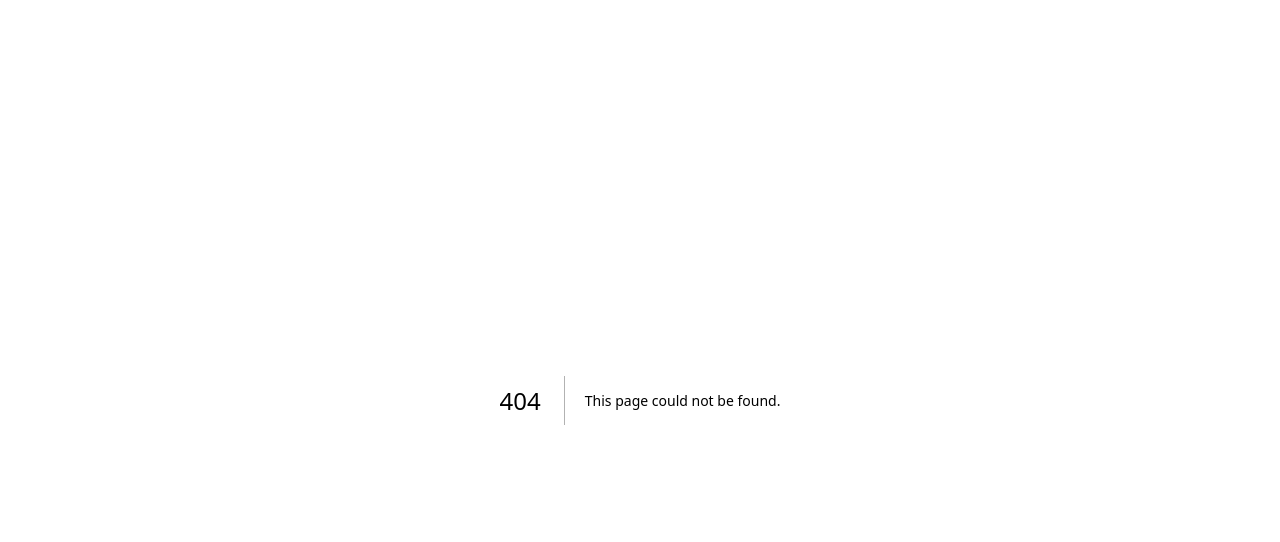
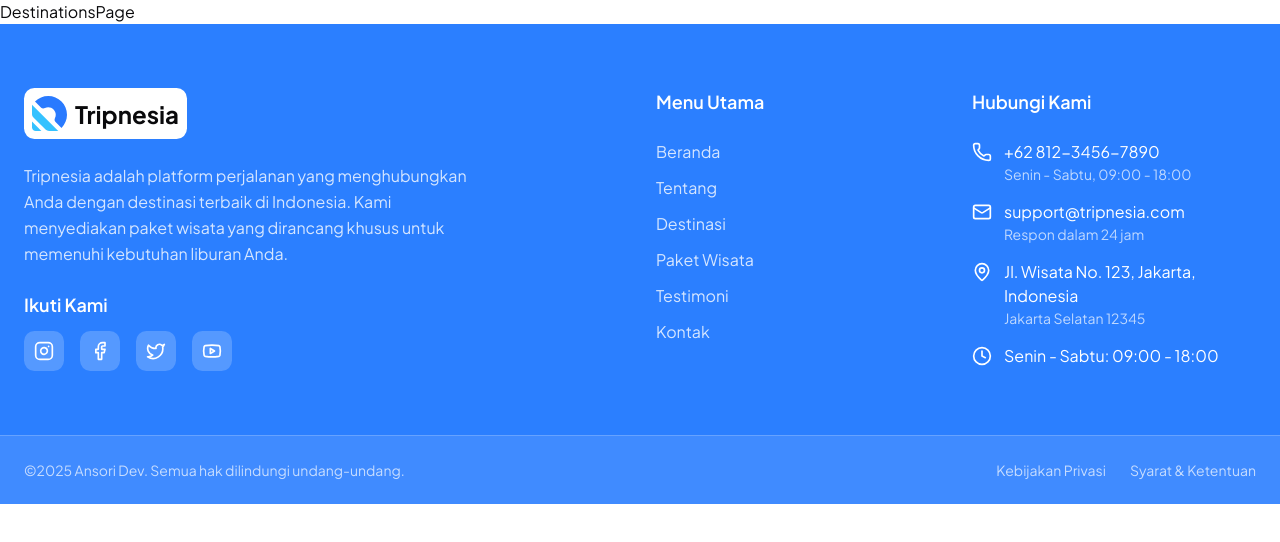
Before and after one commit to fitrondev/tripnesia, a Next.js app: page /destinations in a window 1280 px wide. Before the commit this address had no page. Shown: the top 542 px of the page. Built offline with nearby package versions, Linux system fonts and the light colour scheme.

Commit message:
feat: add Destinations and Package pages

```diff
--- /dev/null
+++ b/src/app/(home)/destinations/page.tsx
@@ -0,0 +1,4 @@
+const DestinationsPage = () => {
+  return <div>DestinationsPage</div>;
+};
+export default DestinationsPage;
--- /dev/null
+++ b/src/app/(home)/packages/page.tsx
@@ -0,0 +1,4 @@
+const PackagesPage = () => {
+  return <div>PackagePage</div>;
+};
+export default PackagesPage;
```
